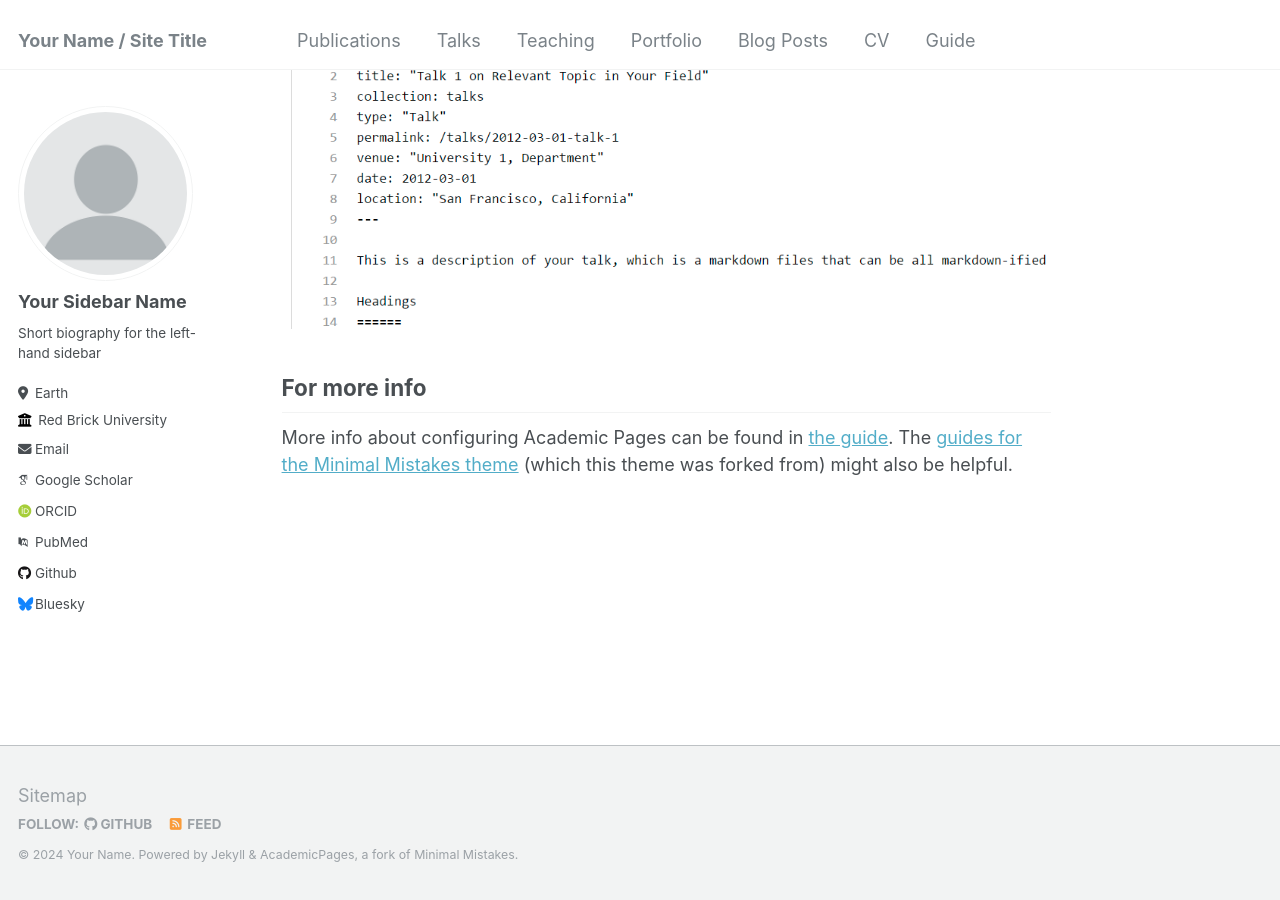
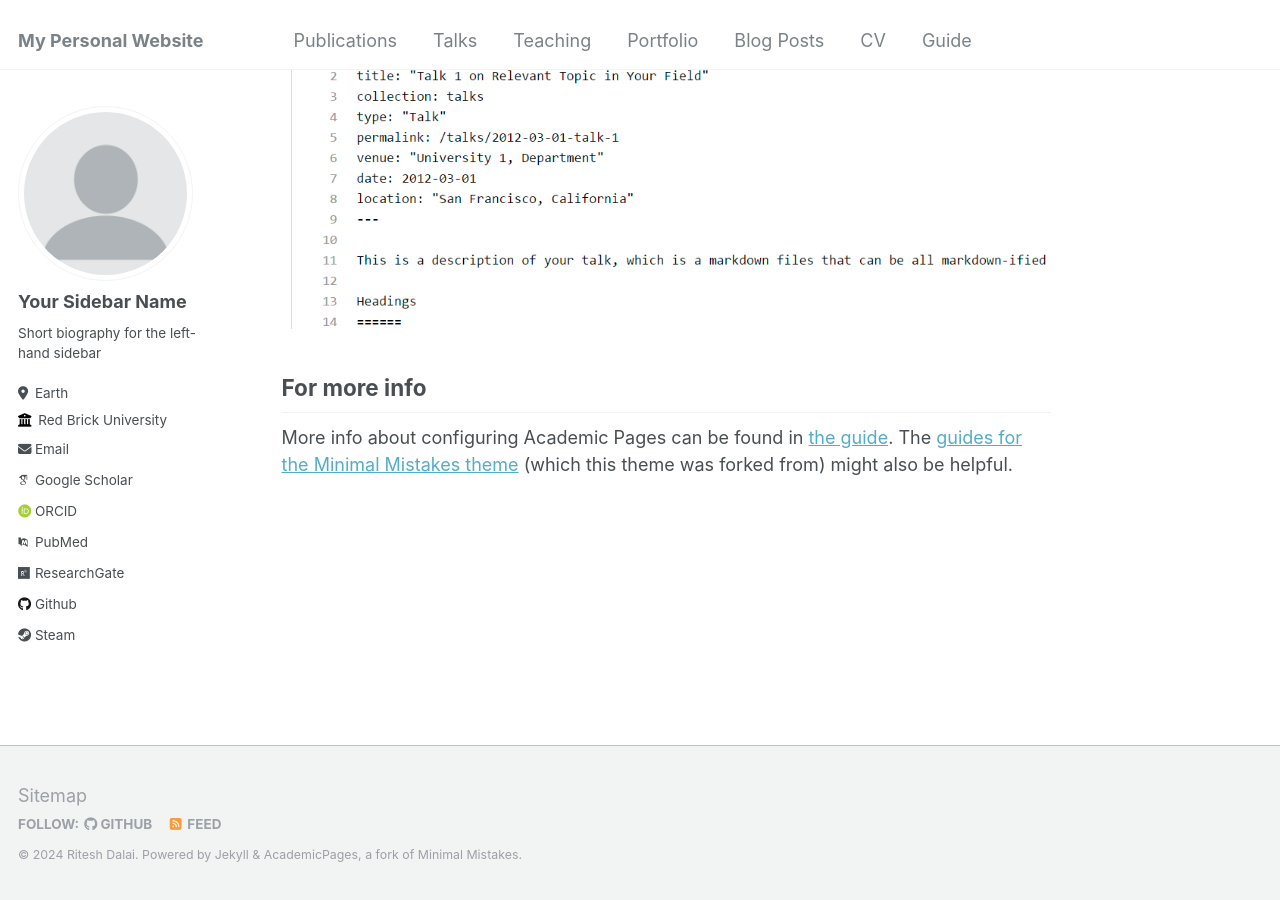
Before and after one commit to osoi-sloth/osoi-sloth.github.io, a Jekyll site: the page built from _pages/about.md, in a window 1280 px wide and 900 px high, scrolled down 2660 px. Built offline with Jekyll 4.4.1, drawn with Linux system fonts in a browser that asks for light colours; some web fonts are replaced.

Commit message:
updated some details for dry-run-1

```diff
--- a/_config.yml
+++ b/_config.yml
@@ -8,13 +8,13 @@
 
 # Basic Site Settings
 locale                   : "en-US"
-title                    : "Your Name / Site Title"
+title                    : "My Personal Website"
 title_separator          : "-"
-name                     : &name "Your Name"
+name                     : &name "Ritesh Dalai"
 description              : &description "personal description"
-url                      : https://academicpages.github.io # the base hostname & protocol for your site e.g. "https://mmistakes.github.io"
+url                      : https://osoi-sloth.github.io # the base hostname & protocol for your site e.g. "https://mmistakes.github.io"
 baseurl                  : "" # the subpath of your site, e.g. "/blog"
-repository               : "academicpages/academicpages.github.io"
+repository               : "osoi-sloth/academicpages.github.io"
 
 # Site Author - The following control what appear as part of the author content on the side bar.
 #               If a field is blank the icon and link will not appear, otherwise it will be shown.
@@ -34,10 +34,10 @@ author:
   arxiv            : # URL - Update with the correct link to your profile
   googlescholar    : "https://scholar.google.com/citations?user=PS_CX0AAAAAJ"
   impactstory      : # URL
-  orcid            : "http://orcid.org/yourorcidurl"
+  orcid            : "https://orcid.org/0009-0008-8385-6168"
   semantic         : # URL
   pubmed           : "https://www.ncbi.nlm.nih.gov/pubmed/?term=john+snow"
-  researchgate     : # URL
+  researchgate     : "https://www.researchgate.net/profile/Ritesh-Dalai"
 
   # Repositories and software development
   bitbucket        : # Username - Update with your username on the site
@@ -48,7 +48,7 @@ author:
   stackoverflow    : # User number or user number and name (i.e., use "1" or "1/jeff-atwood")
 
   # Social media
-  bluesky          : "bsky.app" # Replace this with you Bluesky username
+  bluesky          : # Replace this with you Bluesky username
   facebook         : # Username
   flickr           : # Username
   foursquare       : # Username
@@ -62,7 +62,7 @@ author:
   medium           : # URL
   pinterest        : # Username
   soundcloud       : # Username
-  steam            : # Username
+  steam            : "xoticbanda"
   telegram         : # URL
   tumblr           : # Username
   twitter          : # Username for X / Twitter
```
